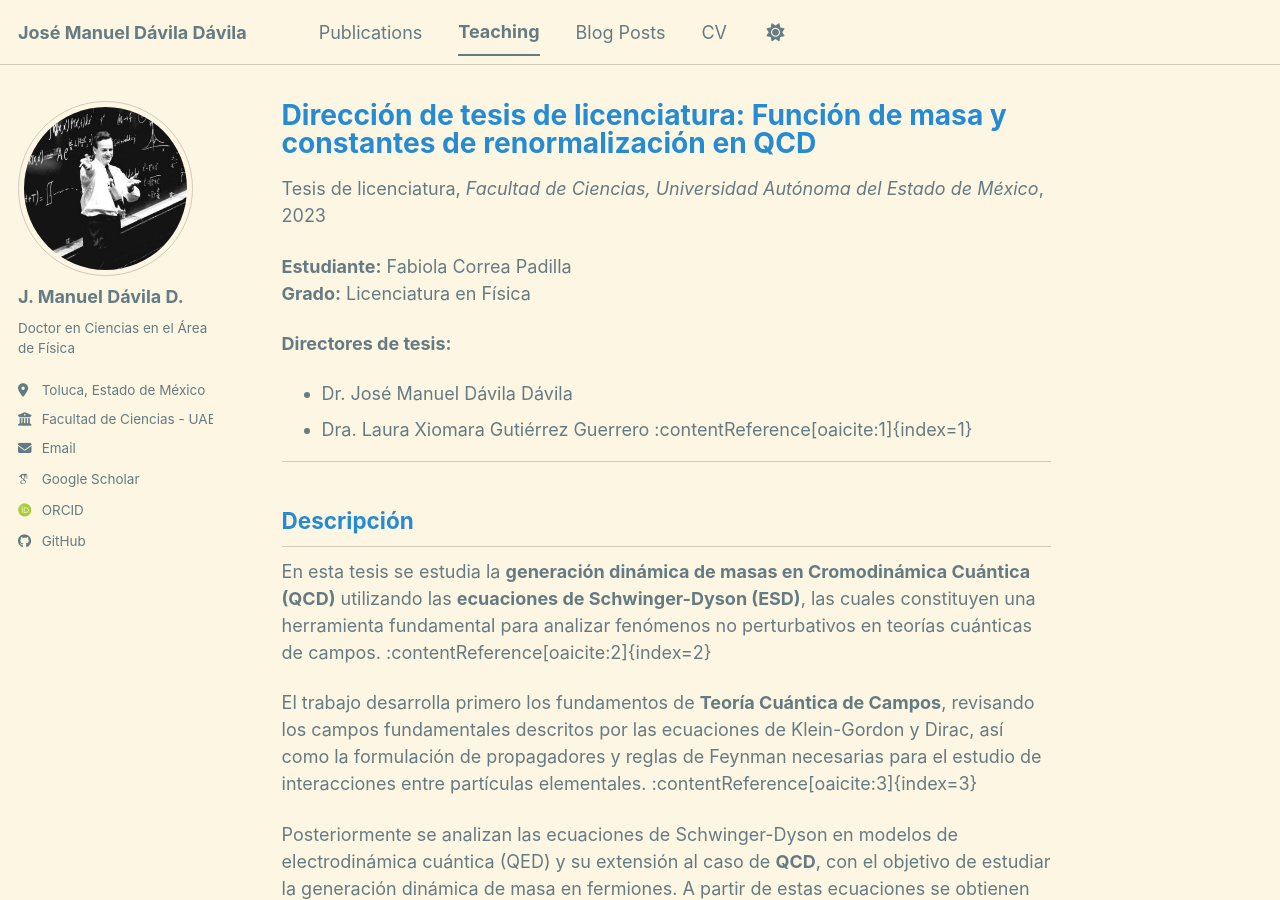
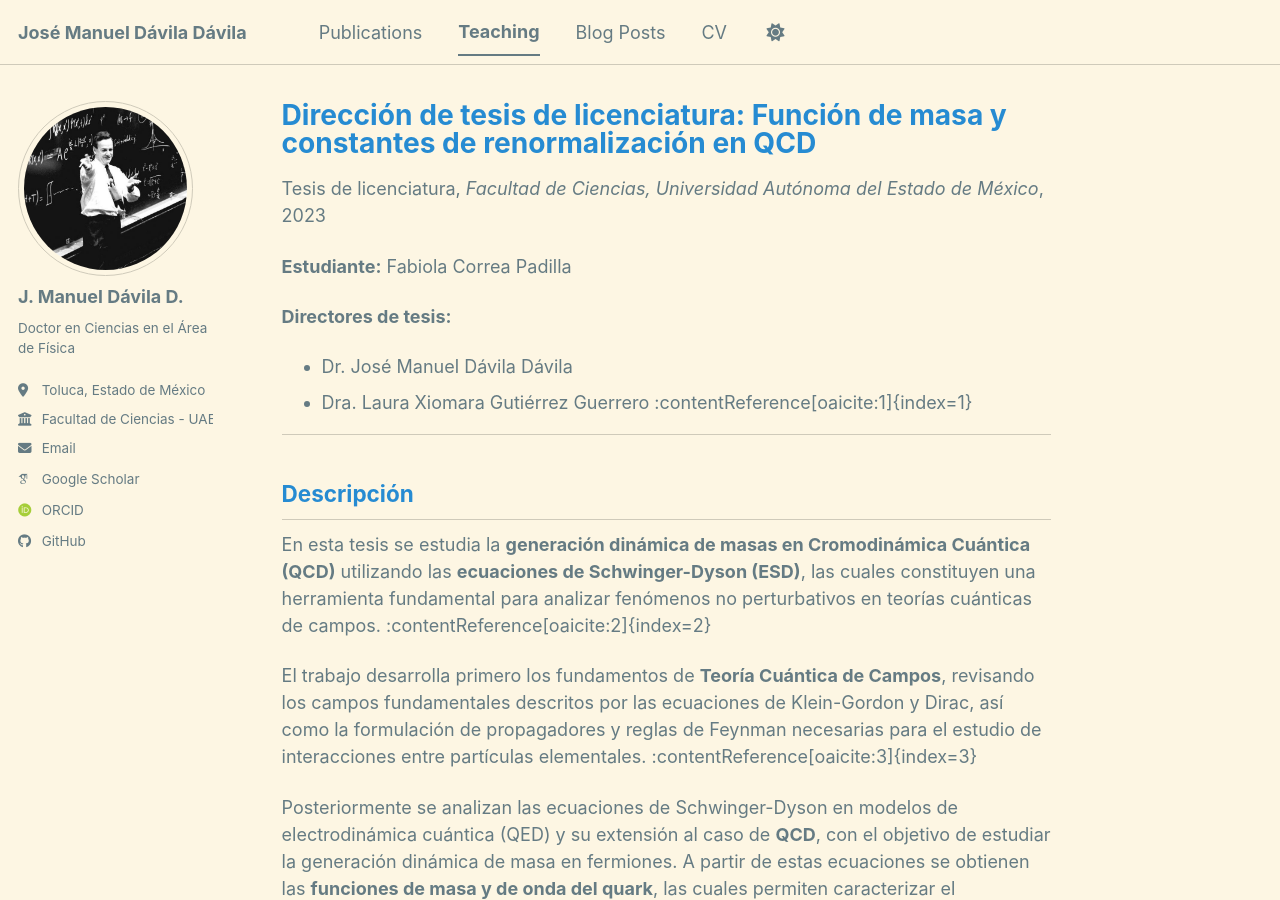
Before and after one commit to jmdaviladr/jmdaviladr.github.io, a Jekyll site: the page built from _teaching/2023-funcion-masa-renormalizacion-qcd.md, in a window 1280 px wide and 900 px high. Built offline with Jekyll 4.4.1, drawn with Linux system fonts in a browser that asks for light colours; some web fonts are replaced; a script bundle is joined from its source files by our own code; library files that are not in the unit come from our copies.

Commit message:
Update 2023-funcion-masa-renormalizacion-qcd.md

```diff
--- a/_teaching/2023-funcion-masa-renormalizacion-qcd.md
+++ b/_teaching/2023-funcion-masa-renormalizacion-qcd.md
@@ -9,7 +9,7 @@ location: "Toluca, México"
 ---
 
 **Estudiante:** Fabiola Correa Padilla
-**Grado:** Licenciatura en Física
+
 
 **Directores de tesis:**
 
```
